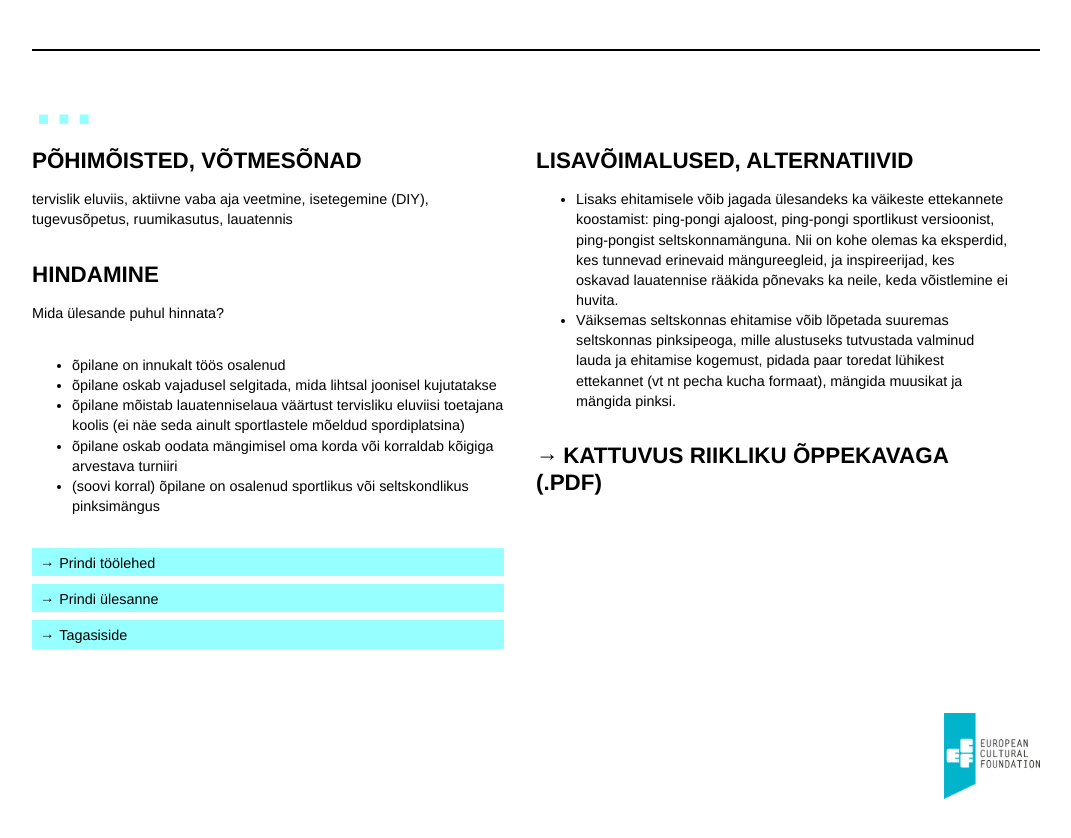
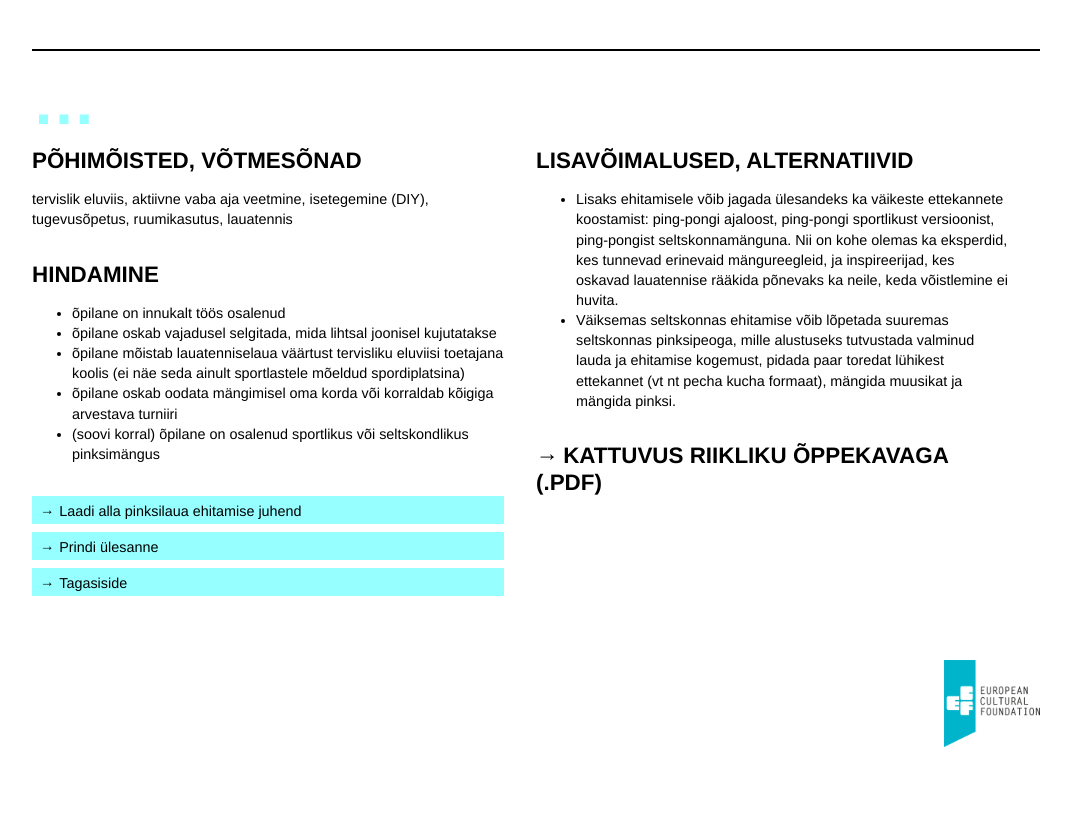
Before and after one commit to ruumiharidus/ruumiharidus.github.io, a Jekyll site: the page built from _posts/2015-12-04-pingpong.md, in a window 1280 px wide and 900 px high, scrolled down 2527 px. Shown: the top 838 px of the window, without its empty margins (104-1175 px from the left). Built offline with Jekyll 4.4.1, drawn with Linux system fonts in a browser that asks for light colours; nearby versions of some CDN libraries.

Commit message:
Updated 2015-12-04-pingpong.md

```diff
--- a/_posts/2015-12-04-pingpong.md
+++ b/_posts/2015-12-04-pingpong.md
@@ -59,7 +59,6 @@ Ettevalmistusena mõelge läbi ka töökorraldus. Terve klassitäie entusiastli
 tervislik eluviis, aktiivne vaba aja veetmine, isetegemine (DIY), tugevusõpetus, ruumikasutus, lauatennis
 
 #### Hindamine
-Mida ülesande puhul hinnata?
 
 + õpilane on innukalt töös osalenud
 + õpilane oskab vajadusel selgitada, mida lihtsal joonisel kujutatakse
@@ -67,7 +66,7 @@ Mida ülesande puhul hinnata?
 + õpilane oskab oodata mängimisel oma korda või korraldab kõigiga arvestava turniiri
 + (soovi korral) õpilane on osalenud sportlikus või seltskondlikus pinksimängus
 
-[Prindi töölehed]({{ site.baseurl }}/assets/documents/hello.pdf)
+[Laadi alla pinksilaua ehitamise juhend]({{ site.baseurl }}/assets/documents/hello.pdf)
 [Prindi ülesanne](){:class='do-print'}
 [Tagasiside]({{ site.baseurl }}/assets/documents/hello.pdf)
 </section>
```
